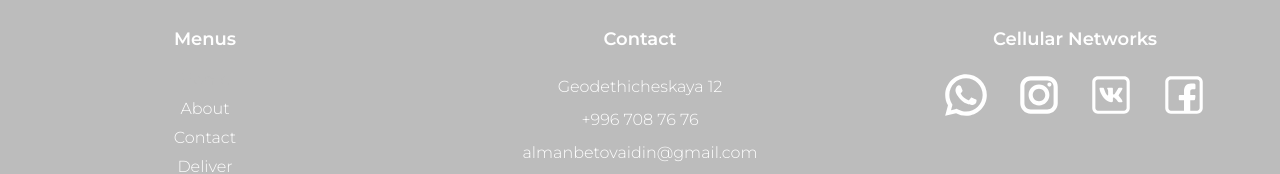
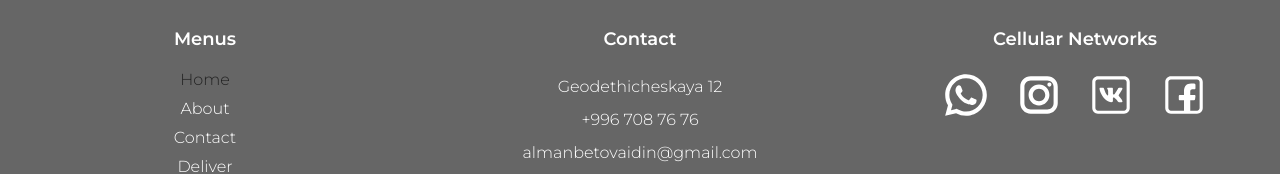
Before and after one commit to aidinalmanbetov/diplomka, a React (Create React App) app: page /products/1 in a window 1280 px wide. In both pictures the pointer is over the item 205 px from the left and 1091 px from the top of the page. Shown: the part 1012-1186 px from the top of the page. Built offline with nearby package versions, Linux system fonts and the light colour scheme; no server answers; the database is empty; a web font is replaced by a local one.

Commit message:
picked up more subtle styles for the footer

```diff
--- a/src/components/Footer/Footer.css
+++ b/src/components/Footer/Footer.css
@@ -1,5 +1,5 @@
 .footer {
-  background-color: #222;
+  background-color: #bcbcbc;
   padding: 40px 0;
   color: #fff;
 }
@@ -51,16 +51,16 @@
 
 .footer-list li:hover {
   cursor: pointer;
-  color: #bcbcbc;
+  color: #222;
 }
 
 .footer-column a:hover {
-  color: #bcbcbc;
+  color: #222;
 }
 
 .network-icons .bi:hover {
   cursor: pointer;
-  color: #bcbcbc;
+  color: #222;
 }
 
 /* Адаптивность */
@@ -125,6 +125,6 @@
   border-radius: 10px;
 }
 .footer .footer-column .network-icons svg:hover {
-  fill: #000;
-  background-color: #fff;
+  fill: #fff;
+  background-color: #222;
 }
--- a/src/components/Layout/Layout.css
+++ b/src/components/Layout/Layout.css
@@ -49,7 +49,7 @@
 
 .Layout footer {
   grid-area: footer;
-  background-color: #bcbcbc;
+  background-color: #666;
   margin-top: 30px;
   padding: 10px 30px;
 }
```
